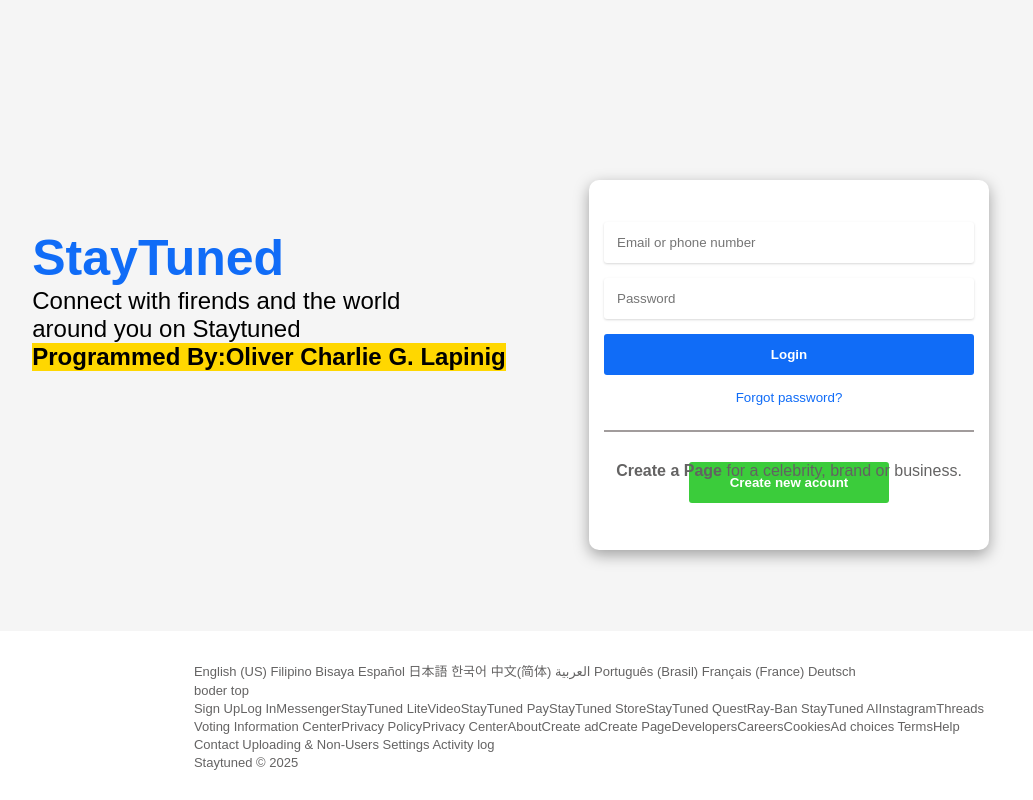
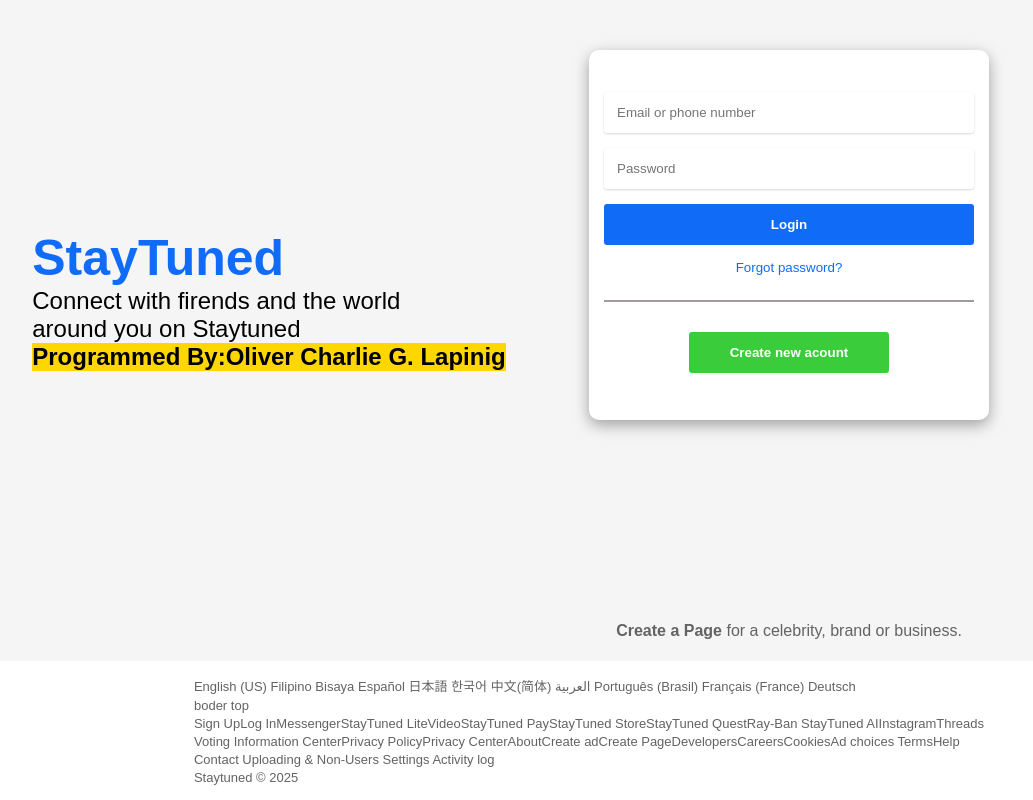
Before and after one commit to olivercharlie30/StayTuned-App, a PHP site: page /login.html in a window 1280 px wide. Shown: the whole page, without its empty margins (51-1084 px from the left). Run offline with PHP 8.4, Linux system fonts and the light colour scheme.

Commit message:
modified size laptop screen ui

```diff
--- a/css/login.css
+++ b/css/login.css
@@ -49,7 +49,7 @@ position: relative;
     width: 400px;
     height: 370px;
     border-radius:10px 10px;
-    margin-top: 180px;
+    margin-top: 50px;
     box-shadow: rgba(0, 0, 0, 0.35) 0px 5px 15px;
 
 }
@@ -114,7 +114,7 @@ form #btnCreateAcount:hover{
 }
 .createpPageparagraph{
     position: absolute;
-    bottom: 320px;
+    bottom: 160px;
     color: rgba(99, 98, 98, 0.993);
 }
 .footerContent{
@@ -127,7 +127,7 @@ form #btnCreateAcount:hover{
     width: 100%;
     position: absolute;
     bottom: 0;
-    padding: 30px;
+    padding: 15px;
     font-size: small;
     text-align: start;
     color: rgba(99, 98, 98, 0.993);
--- a/javascript/database.js
+++ b/javascript/database.js
@@ -1,7 +1,7 @@
 
 
 
-//EXAMPLE DATABASEs
+//EXAMPLE
 const people = [
     {name:'Nami joran', gender:'female', age: 25, address:'manila city'},
     {name:'robin hood', gender:'male', age: 20, address:'caloocan city'},
--- a/login.html
+++ b/login.html
@@ -21,8 +21,8 @@
         </div>
         <div class="loginContent">
             <form>
-                <input type="text" name="" placeholder="Email or phone number"/>
-                <input type="password" name="" placeholder="Password"/>
+                <input type="text" name="" placeholder="Email or phone number" required/>
+                <input type="password" name="" placeholder="Password" required/>
                 <button id="btnLogin">Login</button>
                 <a href="#">Forgot password?</a>
                 <span class="borderTop"></span>
```
